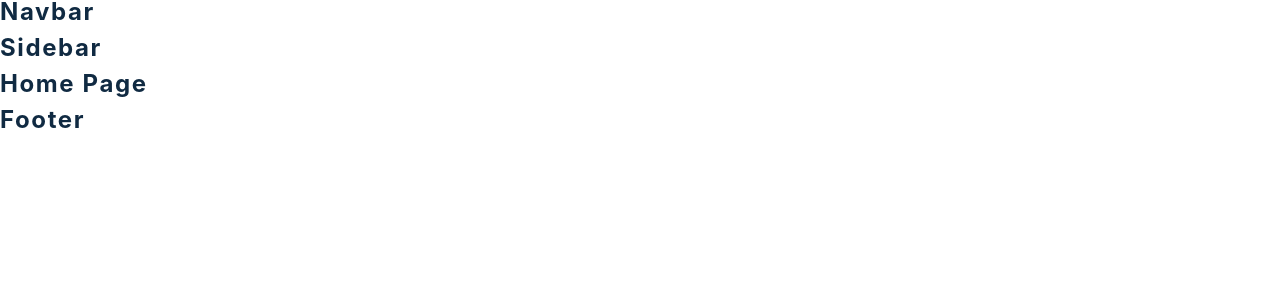
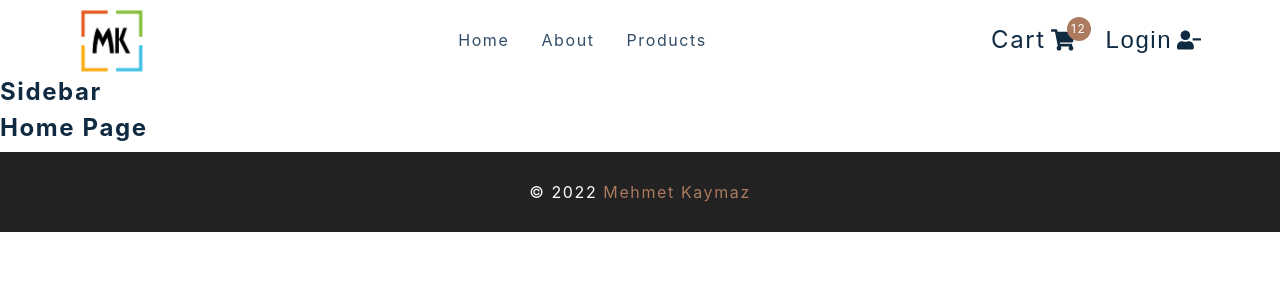
Before and after one commit to Nonslip19/Ecommerce-Project-React, a React (Create React App) app: page / in a window 1280 px wide. Shown: the top 300 px of the page. Built offline with nearby package versions, Linux system fonts and the light colour scheme; the HTML template or start-up script is replaced by a standard one.

Commit message:
navbar, footer

```diff
--- a/src/components/CartButtons.js
+++ b/src/components/CartButtons.js
@@ -7,7 +7,18 @@
 import { useUserContext } from '../context/user_context'
 
 const CartButtons = () => {
-  return <h4>cart buttons </h4>
+  return <Wrapper className='cart-btn-wrapper'>
+    <Link to="/cart" className='cart-btn'>
+      Cart
+      <span className='cart-container'>
+        <FaShoppingCart/>
+        <span className='cart-value'>12</span>
+      </span>
+    </Link>
+    <button type='button' className='auth-btn'>
+      Login <FaUserMinus/>
+    </button>
+  </Wrapper>
 }
 
 const Wrapper = styled.div`
--- a/src/components/Footer.js
+++ b/src/components/Footer.js
@@ -1,7 +1,12 @@
 import React from 'react'
 import styled from 'styled-components'
 const Footer = () => {
-  return <h4>footer</h4>
+  return <Wrapper>
+    <h5>
+      &copy; {new Date().getFullYear()}
+      <span> Mehmet Kaymaz</span>
+    </h5>
+  </Wrapper>
 }
 
 const Wrapper = styled.footer`
--- a/src/components/Navbar.js
+++ b/src/components/Navbar.js
@@ -1,6 +1,6 @@
 import React from 'react'
 import styled from 'styled-components'
-import logo from '../assets/logo.svg'
+import logo from '../assets/logo.png'
 import { FaBars } from 'react-icons/fa'
 import { Link } from 'react-router-dom'
 import { links } from '../utils/constants'
@@ -9,7 +9,29 @@
 import { useUserContext } from '../context/user_context'
 
 const Nav = () => {
-  return <h4>navbar</h4>
+  return <NavContainer>
+    <div className='nav-center'>
+      <div className='nav-header'>
+        <Link to="/">
+          <img src={logo} alt="Logo" />
+        </Link>
+        <button type='button' className='nav-toggle'>
+          <FaBars />
+        </button>
+      </div>
+      <ul className="nav-links">
+        {links.map((link) => {
+          const {id, text, url} = link;
+          return (
+            <li key = {id}>
+              <Link to = {url}>{text}</Link>
+            </li>
+          )
+        })}
+      </ul>
+      <CartButtons/>
+    </div>
+  </NavContainer>
 }
 
 const NavContainer = styled.nav`
@@ -28,7 +50,8 @@
     align-items: center;
     justify-content: space-between;
     img {
-      width: 175px;
+      width: 125px;
+      margin-top: 5px;
       margin-left: -15px;
     }
   }
```
Also changed, not shown: src/assets/logo.png (added).
